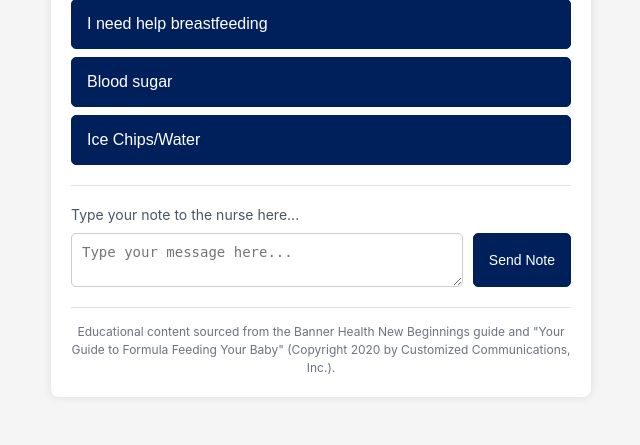
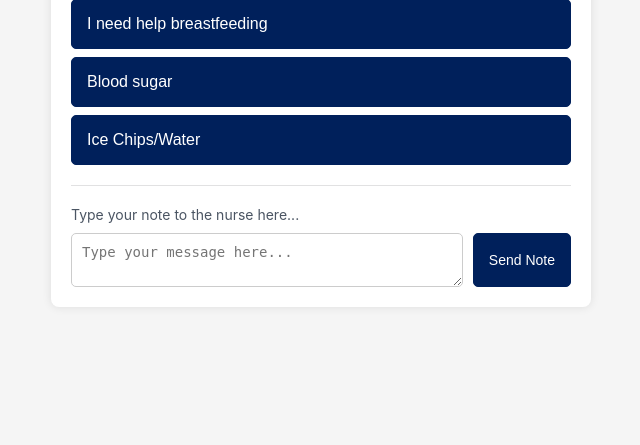
Before and after one commit to calllightproject/chatbot, a Flask app: page /chat in a window 1280 px wide. Shown: the part 588-1033 px from the top of the page, without its empty margins (319-959 px from the left). After the commit the page ends 875 px from the top, so only its background shows below. Run offline with Flask 3, Linux system fonts and the light colour scheme.

Commit message:
Update chat.html

```diff
--- a/templates/chat.html
+++ b/templates/chat.html
@@ -5,7 +5,6 @@
     <meta name="viewport" content="width=device-width, initial-scale=1.0">
     <title>Postpartum Chatbot</title>
     <style>
-        /* Your provided CSS starts here */
         :root {
             --core-blue: #00205b;
             --accent-blue: #007eb4;
@@ -13,14 +12,12 @@
             --light-gray-background: #f5f5f5;
             --white: #ffffff;
         }
-
         body {
             font-family: -apple-system, BlinkMacSystemFont, "Segoe UI", Roboto, Helvetica, Arial, sans-serif, "Apple Color Emoji", "Segoe UI Emoji", "Segoe UI Symbol";
             padding: 20px;
             background-color: var(--light-gray-background);
             color: var(--neutral-gray-text);
         }
-
         .chat-box {
             max-width: 500px;
             margin: 20px auto;
@@ -29,7 +26,6 @@
             border-radius: 8px;
             box-shadow: 0 0 10px rgba(0,0,0,0.1);
         }
-
         .header {
             position: relative;
             text-align: center;
@@ -42,7 +38,6 @@
             margin: 0;
             font-size: 24px;
         }
-
         .language-link {
             position: absolute;
             top: 5px;
@@ -51,7 +46,6 @@
             color: var(--accent-blue);
             font-size: 14px;
         }
-
         .bot-reply {
             background-color: #ebf0fa;
             padding: 15px;
@@ -64,7 +58,6 @@
             align-items: center;
             justify-content: center;
         }
-
         .options button {
             display: block;
             width: 100%;
@@ -83,7 +76,6 @@
         .options button:hover, .options button:focus {
             background-color: #093582;
         }
-
         .note-section {
             border-top: 1px solid #e1e1e2;
             padding-top: 20px;
@@ -120,38 +112,27 @@
         .note-form button:hover {
             background-color: #093582;
         }
-        /* Your provided CSS ends here */
-
-        /* NEW: Styles for the footer */
-        .footer {
-            text-align: center;
-            margin-top: 20px;
-            padding-top: 15px;
-            border-top: 1px solid #e1e1e2;
-        }
-        .footer p {
-            font-size: 12px;
-            color: #6b7280;
-            margin: 0;
-            line-height: 1.5;
-        }
     </style>
 </head>
 <body>
     <div class="chat-box">
         <div class="header">
             <h2>Postpartum Chatbot</h2>
-            <a href="{{ url_for('reset_language') }}" class="language-link">Change Language</a>
+            <a href="{{ url_for('reset_language') }}" class="language-link" aria-label="Change selected language">Change Language</a>
         </div>
 
-        <div class="bot-reply">
+        <!-- ACCESSIBILITY: aria-live tells screen readers to announce changes automatically -->
+        <div class="bot-reply" role="status" aria-live="polite">
             <p>{{ reply }}</p>
         </div>
 
         <div class="options">
             <form method="POST" action="{{ url_for('handle_chat') }}" style="display: contents;">
                 {% for option in options %}
-                    <button type="submit" name="user_input" value="{{ option }}">{{ option }}</button>
+                    <!-- ACCESSIBILITY: aria-label gives a clear description for each button -->
+                    <button type="submit" name="user_input" value="{{ option }}" aria-label="Select option: {{ option }}">
+                        {{ option }}
+                    </button>
                 {% endfor %}
             </form>
         </div>
@@ -161,15 +142,12 @@
                 <input type="hidden" name="action" value="send_note">
                 <label for="custom_note" class="note-label">{{ button_data.get('custom_note_placeholder', 'Or send a custom note to your nurse:') }}</label>
                 <div class="note-form">
-                    <textarea id="custom_note" name="custom_note" rows="2" placeholder="Type your message here..."></textarea>
-                    <button type="submit">{{ button_data.get('send_note_button', 'Send Note') }}</button>
+                    <!-- ACCESSIBILITY: aria-label describes the text area -->
+                    <textarea id="custom_note" name="custom_note" rows="2" placeholder="Type your message here..." aria-label="Custom note text area"></textarea>
+                    <!-- ACCESSIBILITY: aria-label describes the send button -->
+                    <button type="submit" aria-label="Send custom note">{{ button_data.get('send_note_button', 'Send Note') }}</button>
                 </div>
             </form>
-        </div>
-
-        <!-- UPDATED: Added the second reference to the footer -->
-        <div class="footer">
-            <p>Educational content sourced from the Banner Health New Beginnings guide and "Your Guide to Formula Feeding Your Baby" (Copyright 2020 by Customized Communications, Inc.).</p>
         </div>
     </div>
 </body>
```
